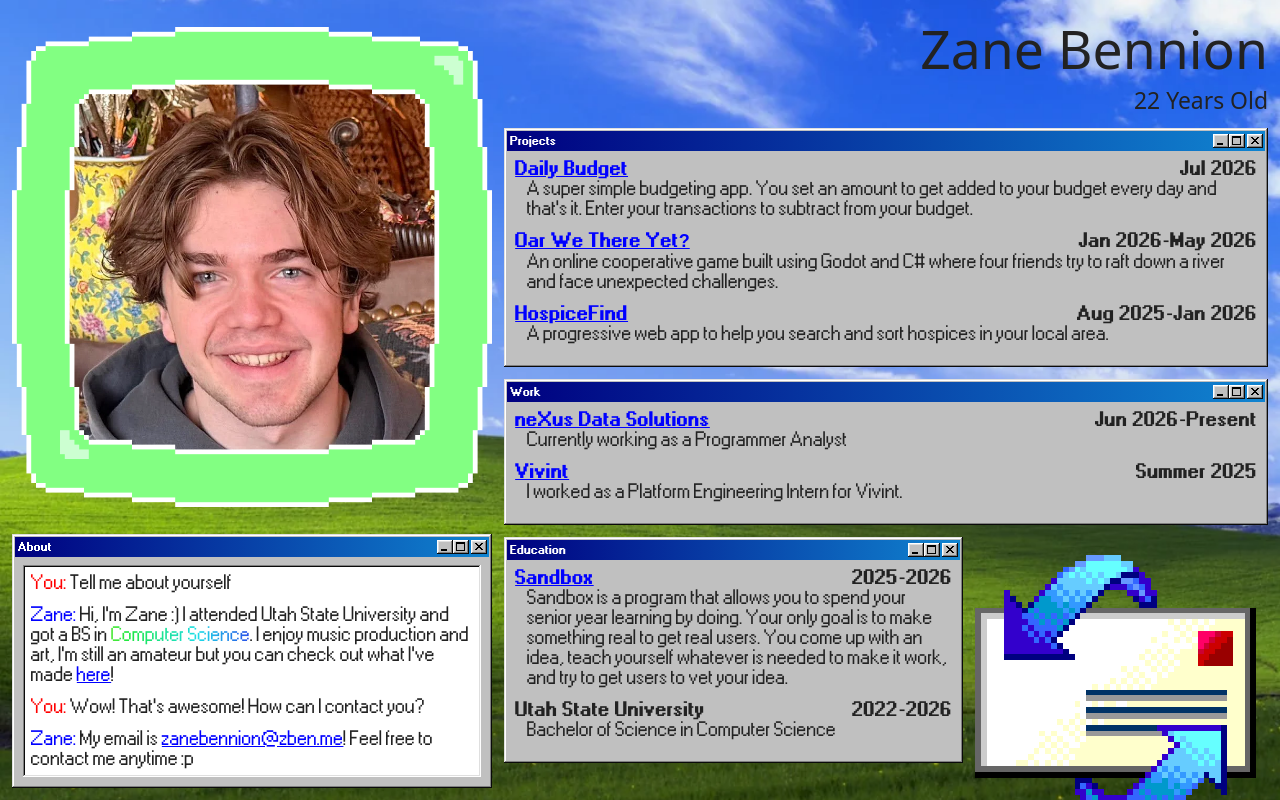
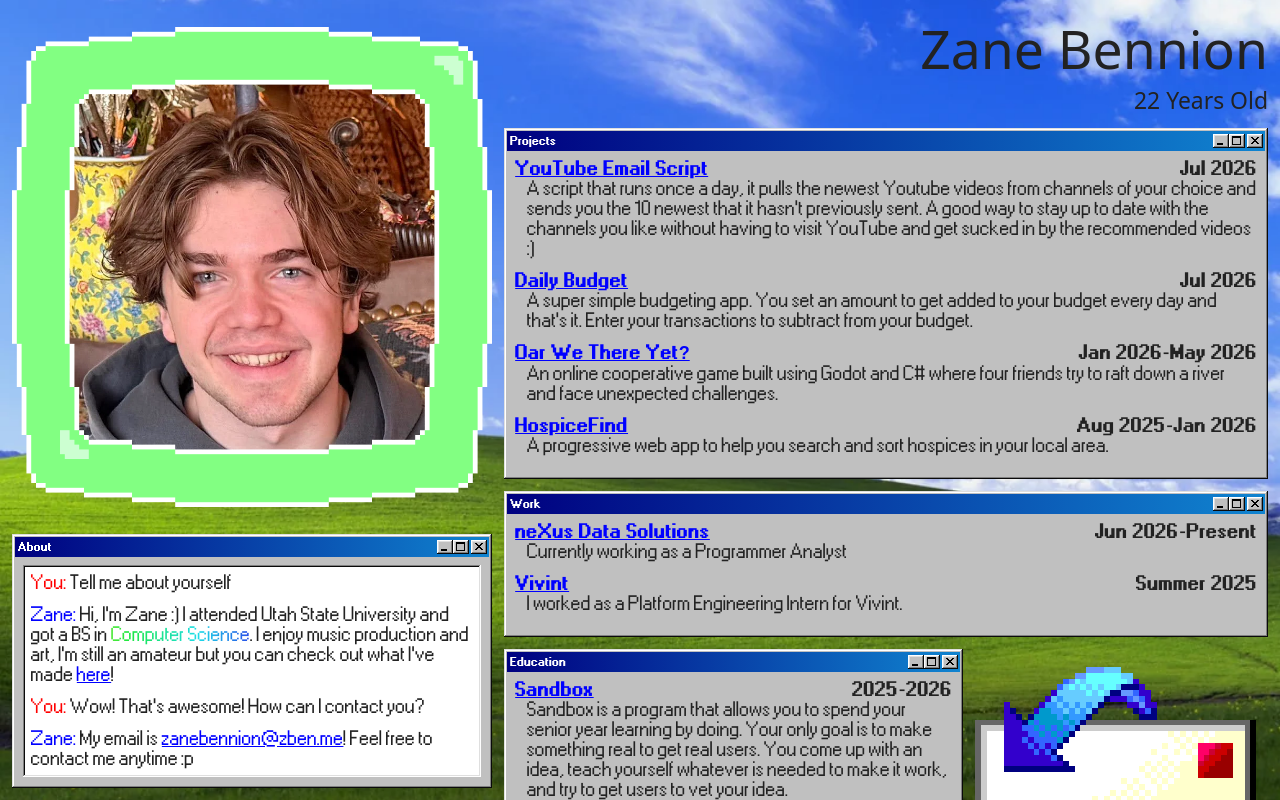
Before and after one commit to ZaneBennion/zben, a Nuxt app: page / in a window 1280 px wide. Built offline with nearby package versions, Linux system fonts and the light colour scheme.

Commit message:
added youtube script project

```diff
--- a/app/components/Projects.vue
+++ b/app/components/Projects.vue
@@ -10,6 +10,24 @@
                 </div>
             </div>
             <div class="window-body">
+                <div class="section">
+                    <div class="section-header">
+                        <span class="section-title">
+                            <a href="https://github.com/ZaneBennion/yt-rss-email" target="_blank">
+                                YouTube Email Script
+                            </a>
+                        </span>
+                        <span class="section-date">Jul 2026</span>
+                    </div>
+                    <div class="section-body">
+                        A script that runs once a day, it pulls the newest Youtube videos
+                        from channels of your choice and sends you the 10
+                        newest that it hasn't previously sent.
+                        A good way to stay up to date with the channels you like
+                        without having to visit YouTube and get sucked in
+                        by the recommended videos :)
+                    </div>
+                </div>
                 <div class="section">
                     <div class="section-header">
                         <span class="section-title">
```
